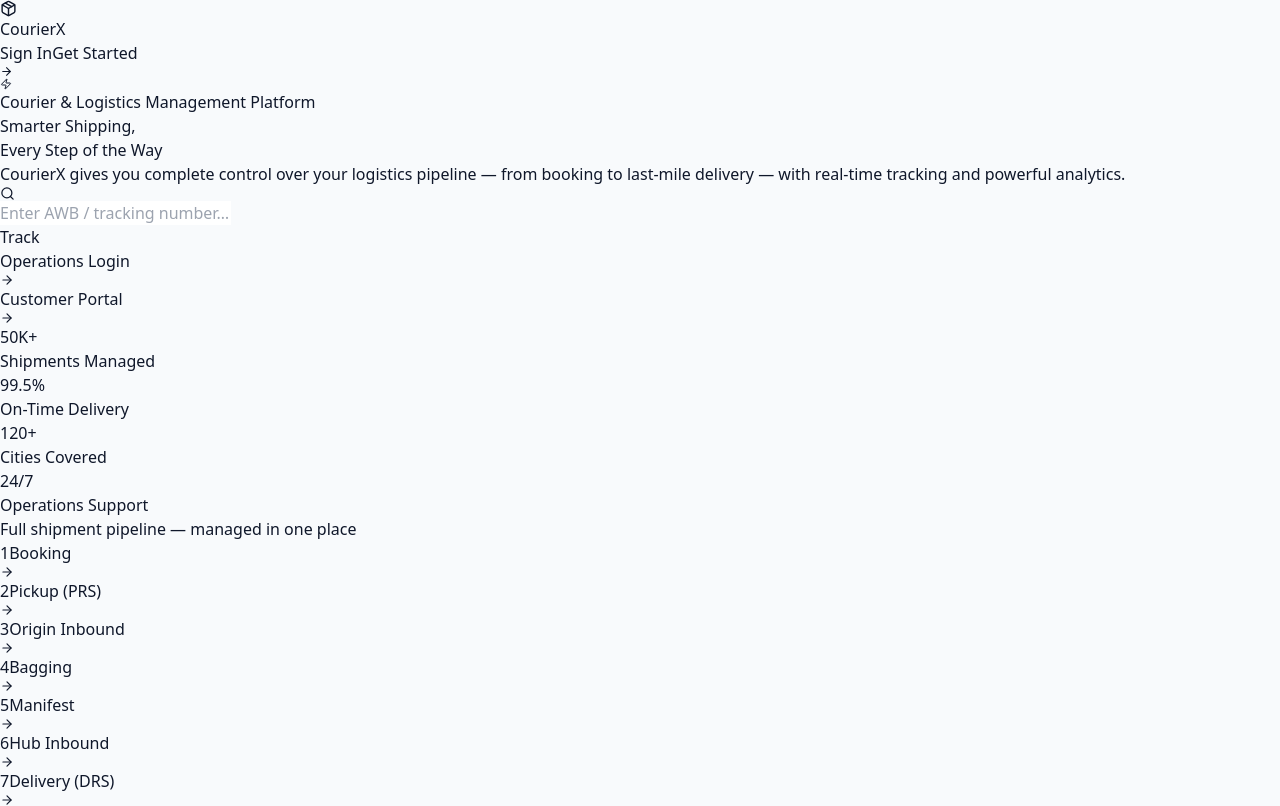
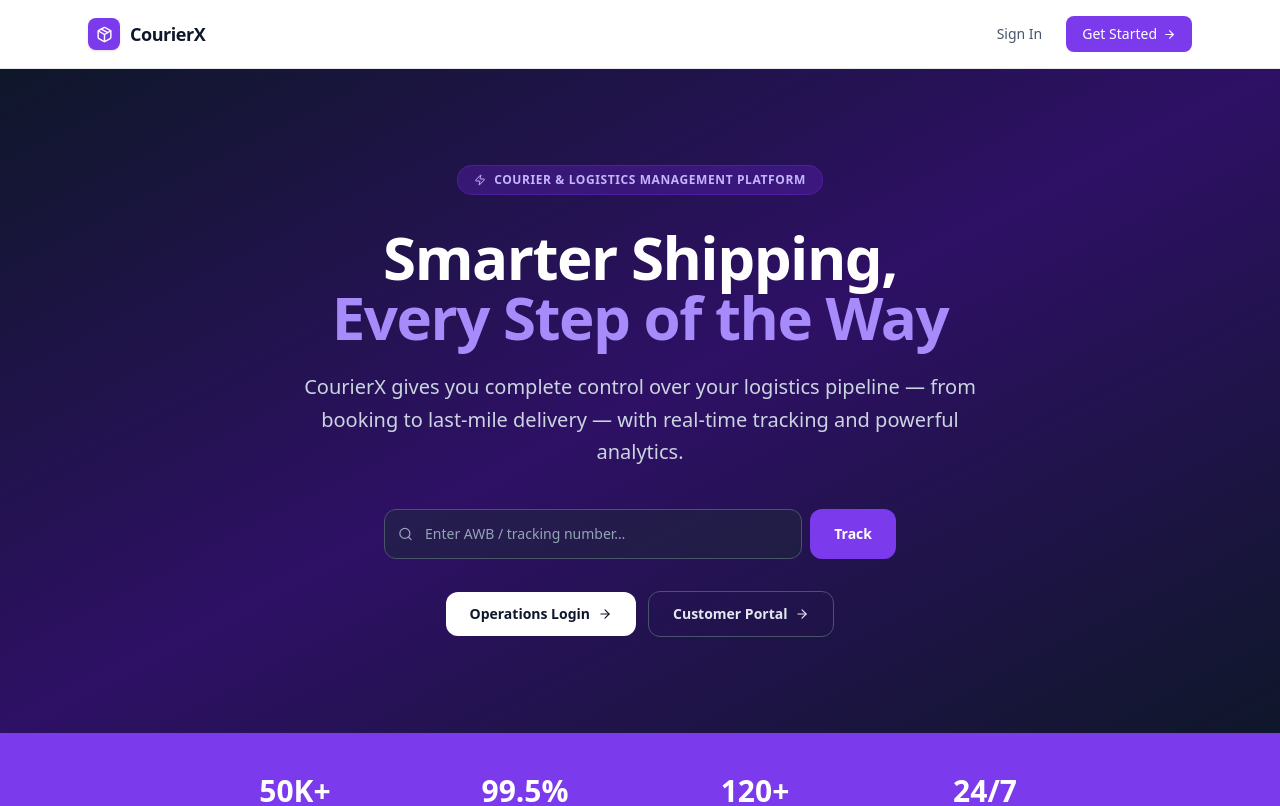
Before and after one commit to engomatech/courierx-, a React (Vite) app: page / in a window 1280 px wide. Shown: the top 806 px of the page. Built offline with nearby package versions, Linux system fonts and the light colour scheme.

Commit message:
Fix tailwind content paths to use relative paths for Linux

```diff
--- a/tailwind.config.js
+++ b/tailwind.config.js
@@ -1,8 +1,8 @@
 /** @type {import('tailwindcss').Config} */
 export default {
   content: [
-    'C:/Claude/shipping-app/index.html',
-    'C:/Claude/shipping-app/src/**/*.{js,ts,jsx,tsx}',
+    './index.html',
+    './src/**/*.{js,ts,jsx,tsx}',
   ],
   theme: {
     extend: {},
```
